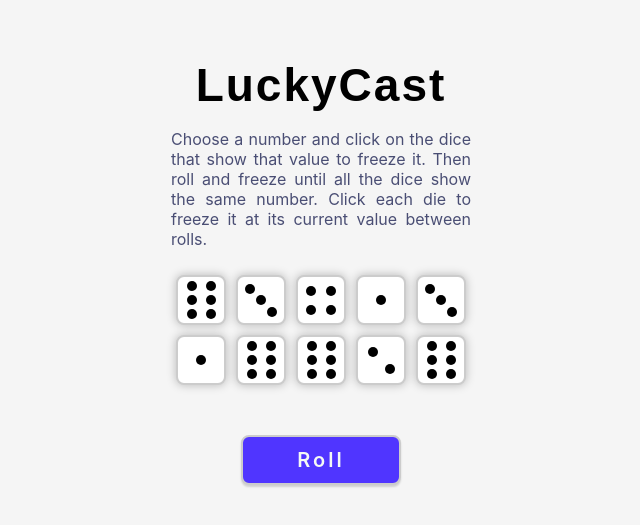
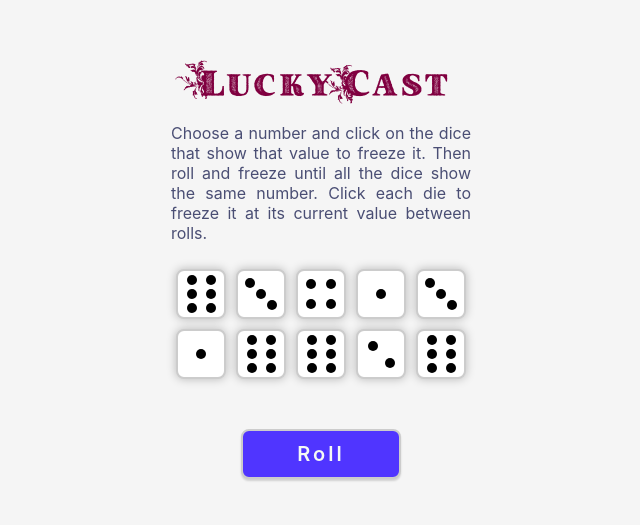
Before and after one commit to bitxplora/reactluckycast, a React (Vite) app: page / in a window 1280 px wide. Shown: the part 151-676 px from the top of the page, without its empty margins (319-959 px from the left). Built offline with nearby package versions, Linux system fonts and the light colour scheme.

Commit message:
Refactored the 'messagecontainer p:first-child'that applies to the app title 'LuckyCast' Cast to use dinasty font

```diff
--- a/src/styles/luckycast.css
+++ b/src/styles/luckycast.css
@@ -1,3 +1,8 @@
+@font-face {
+  font-family: dinasty;
+  src: url('/src/fonts/DinastyPersonalUseBold-rgqzA.ttf') format('truetype');
+}
+
 .luckycastcontainer {
   width: 300px;
   display: grid;
@@ -21,9 +26,11 @@
 }
 
 .messagecontainer p:first-child {
-  font-size:  46px;
-  letter-spacing: 2px;
-  font-weight: 600;
+  font-family: dinasty;
+  font-size:  40px;
+  font-weight: 400;
+  letter-spacing: 3px;
+  color: #800040;
   margin-bottom: 2px;
 }
 
```
